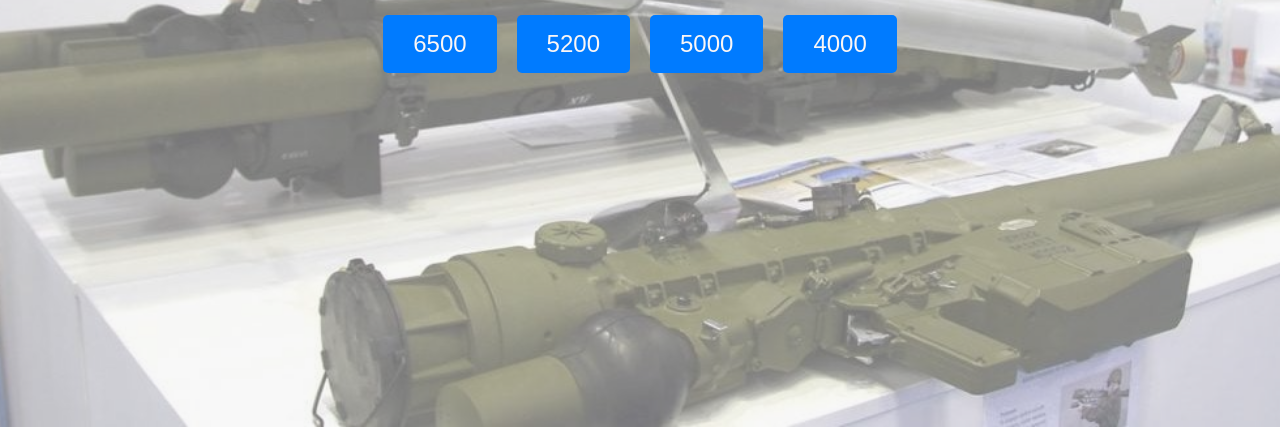
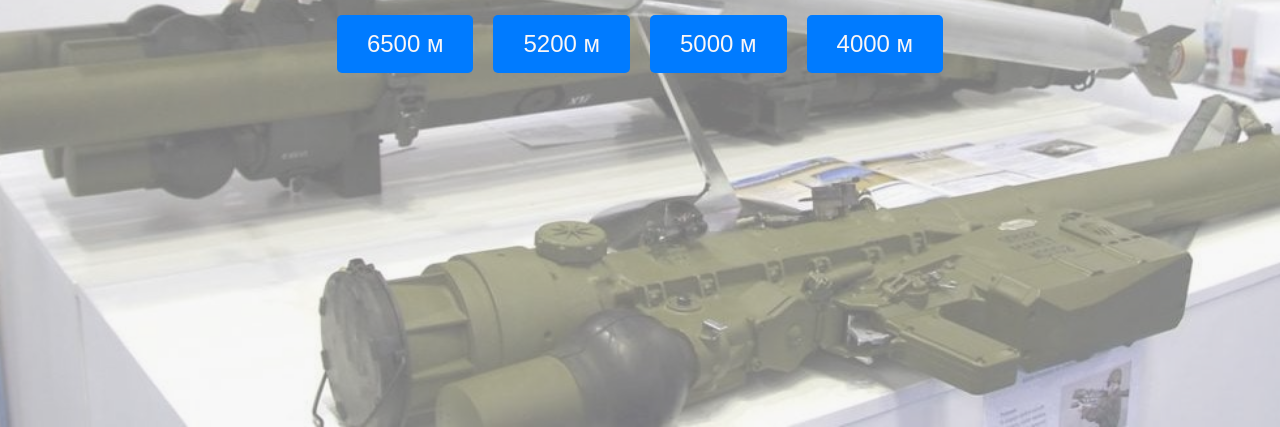
Before and after one commit to VITALIINATO/testzsu, a plain HTML site: page index.html in a window 1280 px wide. Shown: the part 373-800 px from the top of the page. Drawn offline with Linux system fonts and the light colour scheme.

Commit message:
index.html

```diff
--- a/index.html
+++ b/index.html
@@ -181,40 +181,40 @@
             {
                 question: "Максимальна дальність ураження цілей ПЗРК Piorun навздогін?",
                 options: [
-                    { text: "8000", correct: false },
-                    { text: "6500", correct: true },
-                    { text: "5000", correct: false },
-                    { text: "4200", correct: false }
+                    { text: "8000 м", correct: false },
+                    { text: "6500 м", correct: true },
+                    { text: "5000 м", correct: false },
+                    { text: "4200 м", correct: false }
                 ],
                 image: "Piorun01.jpg"
             },
             {
                 question: "Максимальна дальність ураження цілей ПЗРК Stinger навздогін?",
                 options: [
-                    { text: "6400", correct: false },
-                    { text: "5000", correct: true },
-                    { text: "5200", correct: false },
-                    { text: "7000", correct: false }
+                    { text: "6400 м", correct: false },
+                    { text: "5000 м", correct: true },
+                    { text: "5200 м", correct: false },
+                    { text: "7000 м", correct: false }
                 ],
                 image: "Stinger01.jpg"
             },
             {
                 question: "Максимальна дальність ураження цілей ПЗРК Ігла навздогін?",
                 options: [
-                    { text: "5200", correct: true },
-                    { text: "4000", correct: false },
-                    { text: "6500", correct: false },
-                    { text: "5000", correct: false }
+                    { text: "5200 м", correct: true },
+                    { text: "4000 м", correct: false },
+                    { text: "6500 м", correct: false },
+                    { text: "5000 м", correct: false }
                 ],
                 image: "Igla01.jpg"
             },
             {
                 question: "Максимальна дальність ураження цілей ПЗРК Стріла-3 навздогін?",
                 options: [
-                    { text: "5000", correct: false },
-                    { text: "4200", correct: true },
-                    { text: "3500", correct: false },
-                    { text: "2500", correct: false }
+                    { text: "5000 м", correct: false },
+                    { text: "4200 м", correct: true },
+                    { text: "3500 м", correct: false },
+                    { text: "2500 м", correct: false }
                 ],
                 image: "Strela01.jpg"
             }
```
